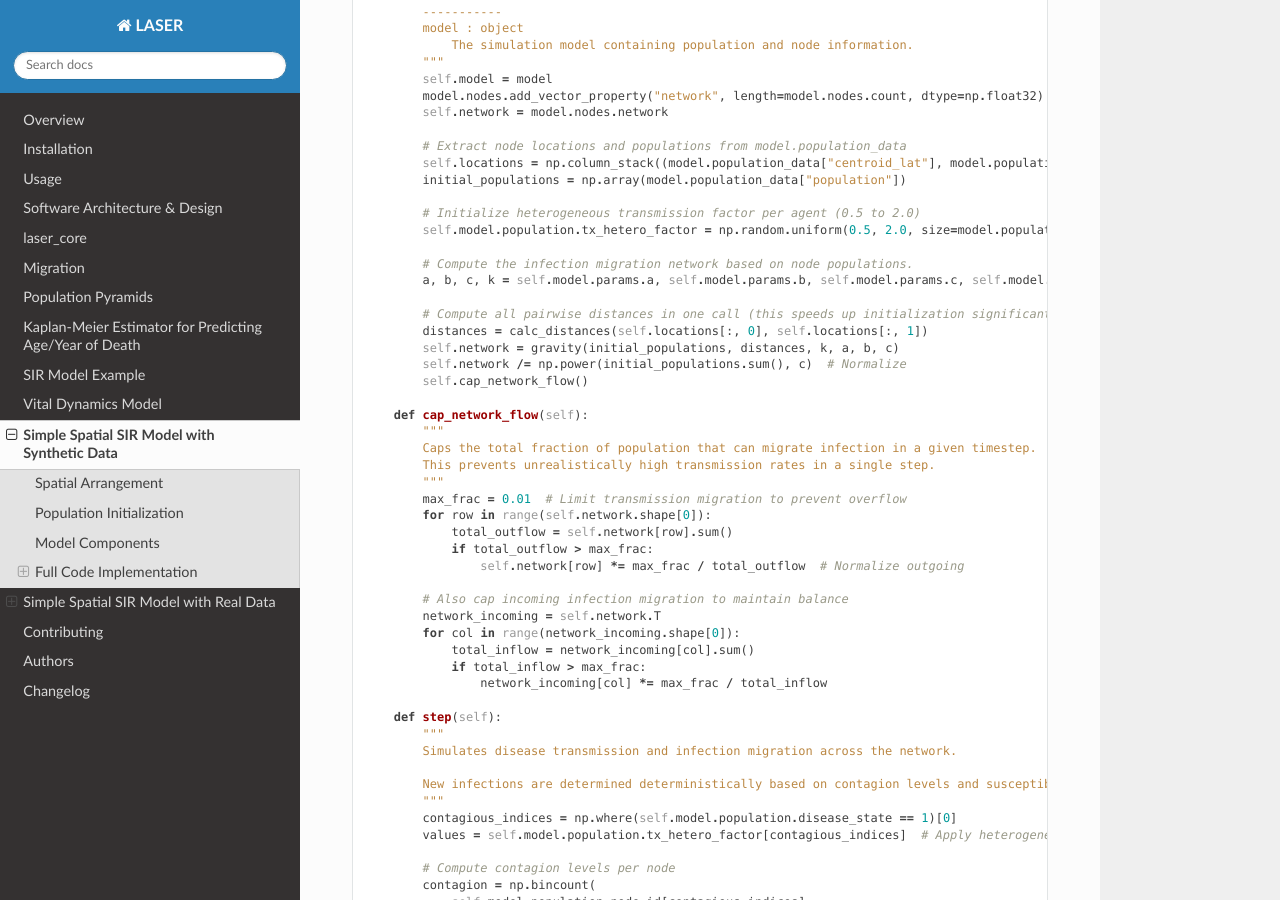
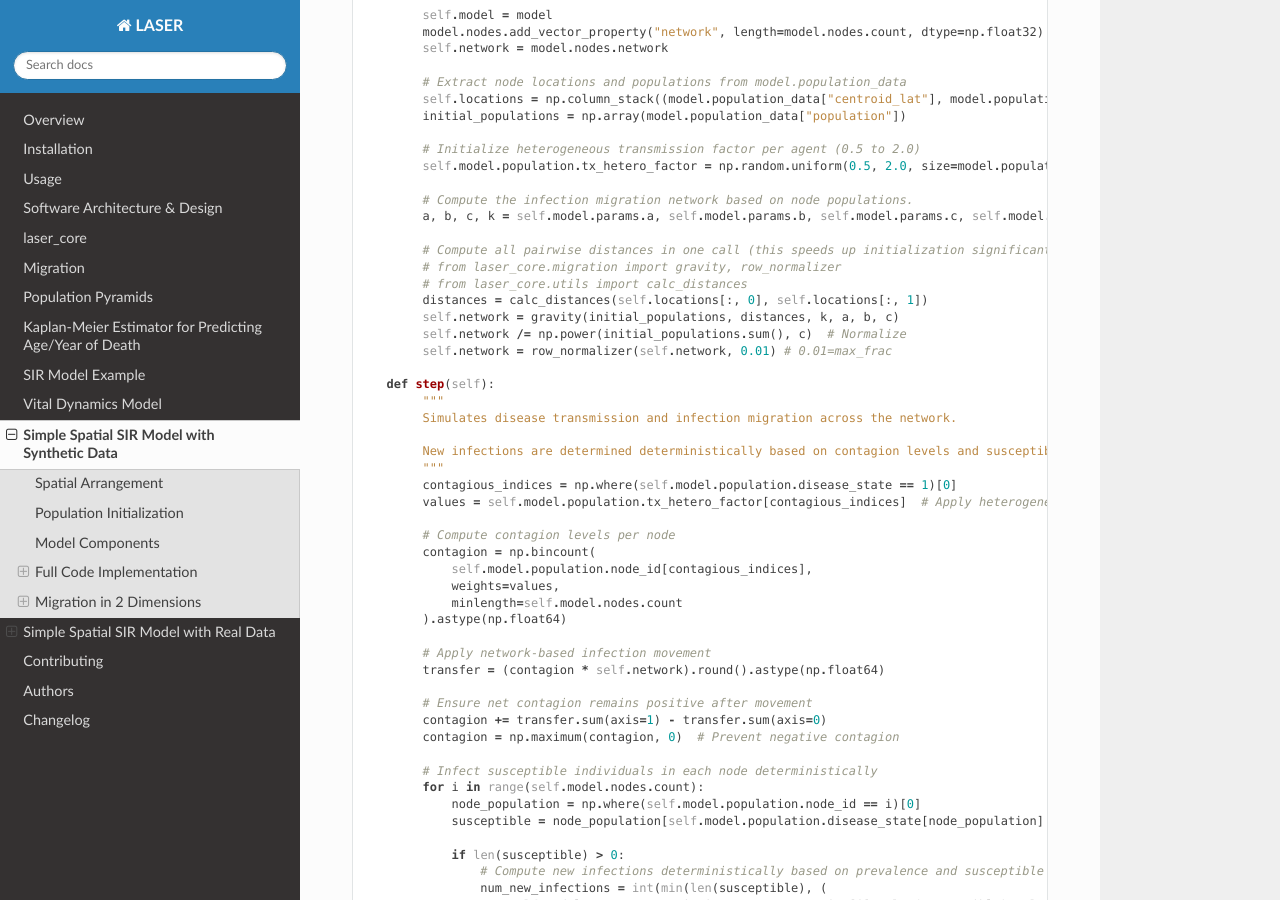
Before and after one commit to InstituteforDiseaseModeling/laser, a Sphinx documentation site: the page built from docs/spatialexample.rst, in a window 1280 px wide and 900 px high, scrolled down 10944 px. Built offline with Sphinx 7.4.7 and the Read the Docs theme 3.1.0, drawn with Linux system fonts in a browser that asks for light colours; some of the changed text lies outside the part shown.

Commit message:
Made fixes from review

```diff
--- a/docs/spatialexample.rst
+++ b/docs/spatialexample.rst
@@ -378,6 +378,9 @@ Discussion
 
 This simple spatial example with migration creates a set of nodes with synthetic populations and a linear connection structure. The 0th node is the 'urban' node, with the largest population, and where we seed the infection. The migration matrix just connects nodes to the next node (by index). So we expect to see infection travel sequentially from node to node. We break the connection at node 13 just to show we can.
 
+Migration in 2 Dimensions
+-------------------------
+
 Now we make things a bit more interesting by taking a similar set of nodes, but creating a migration matrix from the gravtiy function, so we effectively have a 2D network with rates proportional to population sizes. Distances are still very synthetic. We change our migration function as well since we have to be a little smarter when our matrix isn't sparse.
 
 Migration Component (2D)
@@ -486,9 +489,6 @@ Discussion
 ^^^^^^^^^^
 
 This example is more advanced than our first one since it moves from 1 dimension to 2, and is fully connected. We should see infection spread from the large seed node to most or potentially all of the other nodes (depending on transmission rates and migration rates and stochasticity) in a way that is broadly a function of the other nodes' populations. Though since the smaller nodes don't vary massively in population and since the model is stochastic, it will be a general correlation.
-
-Now we make things a bit more interesting by taking a similar set of nodes, but creating a migration matrix from the gravtiy function, so we effectively have a 2D network with rates proportional to population sizes. Distances are still very synthetic. We change our migration function as well since we have to be a little smarter when our matrix isn't sparse.
-
 
 Simple Spatial SIR Model with Real Data
 =======================================
@@ -633,30 +633,14 @@ This section describes an alternative approach to modeling migration by using in
             a, b, c, k = self.model.params.a, self.model.params.b, self.model.params.c, self.model.params.k
 
             # Compute all pairwise distances in one call (this speeds up initialization significantly)
+            # from laser_core.migration import gravity, row_normalizer
+            # from laser_core.utils import calc_distances
             distances = calc_distances(self.locations[:, 0], self.locations[:, 1])
             self.network = gravity(initial_populations, distances, k, a, b, c)
             self.network /= np.power(initial_populations.sum(), c)  # Normalize
-            self.cap_network_flow()
+            self.network = row_normalizer(self.network, 0.01) # 0.01=max_frac
 
-        def cap_network_flow(self):
-            """
-            Caps the total fraction of population that can migrate infection in a given timestep.
-            This prevents unrealistically high transmission rates in a single step.
-            """
-            max_frac = 0.01  # Limit transmission migration to prevent overflow
-            for row in range(self.network.shape[0]):
-                total_outflow = self.network[row].sum()
-                if total_outflow > max_frac:
-                    self.network[row] *= max_frac / total_outflow  # Normalize outgoing
-
-            # Also cap incoming infection migration to maintain balance
-            network_incoming = self.network.T
-            for col in range(network_incoming.shape[0]):
-                total_inflow = network_incoming[col].sum()
-                if total_inflow > max_frac:
-                    network_incoming[col] *= max_frac / total_inflow
-
-        def step(self):
+       def step(self):
             """
             Simulates disease transmission and infection migration across the network.
 
```
Also changed, not shown: other parts of docs/spatialexample.rst (+6 -6 lines).
